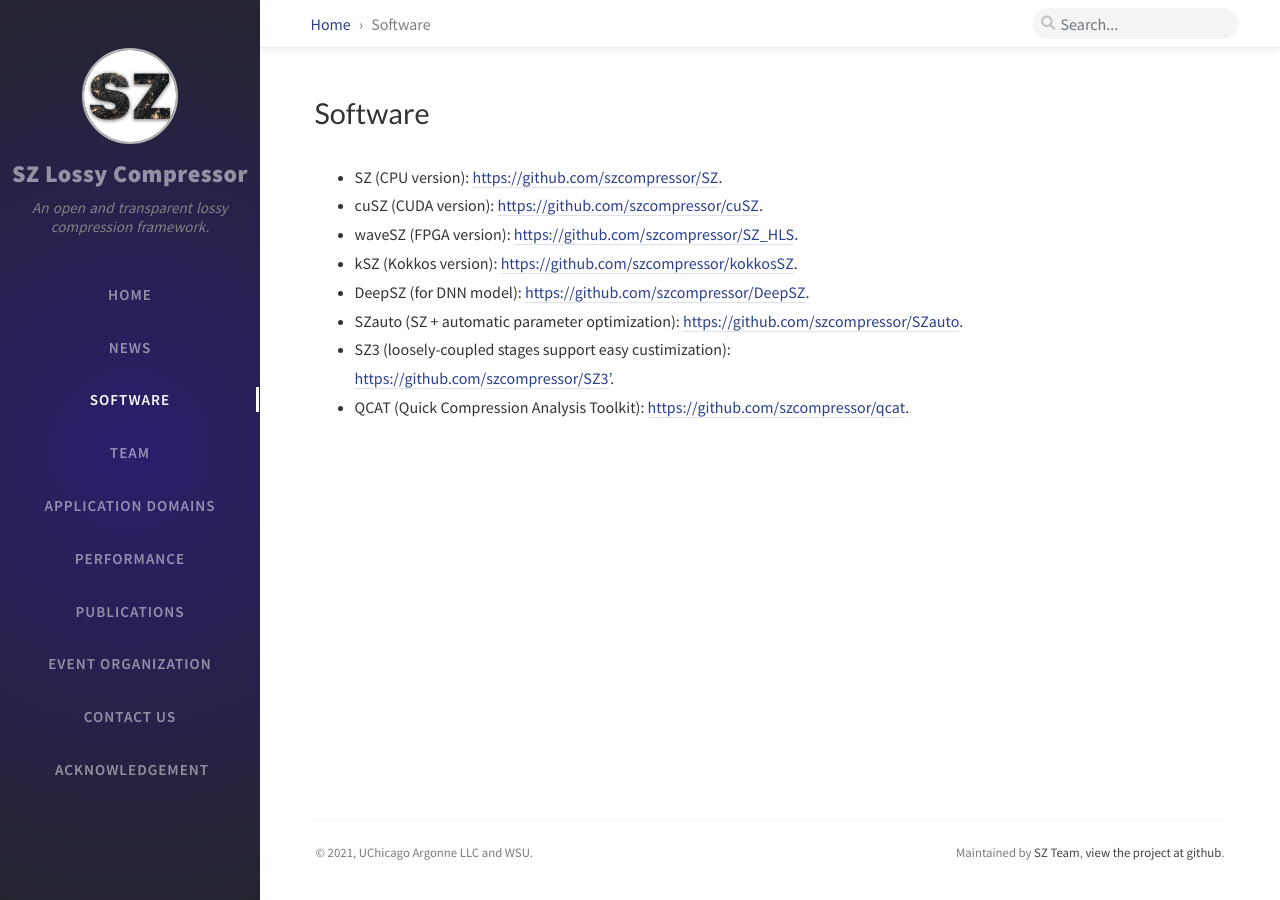
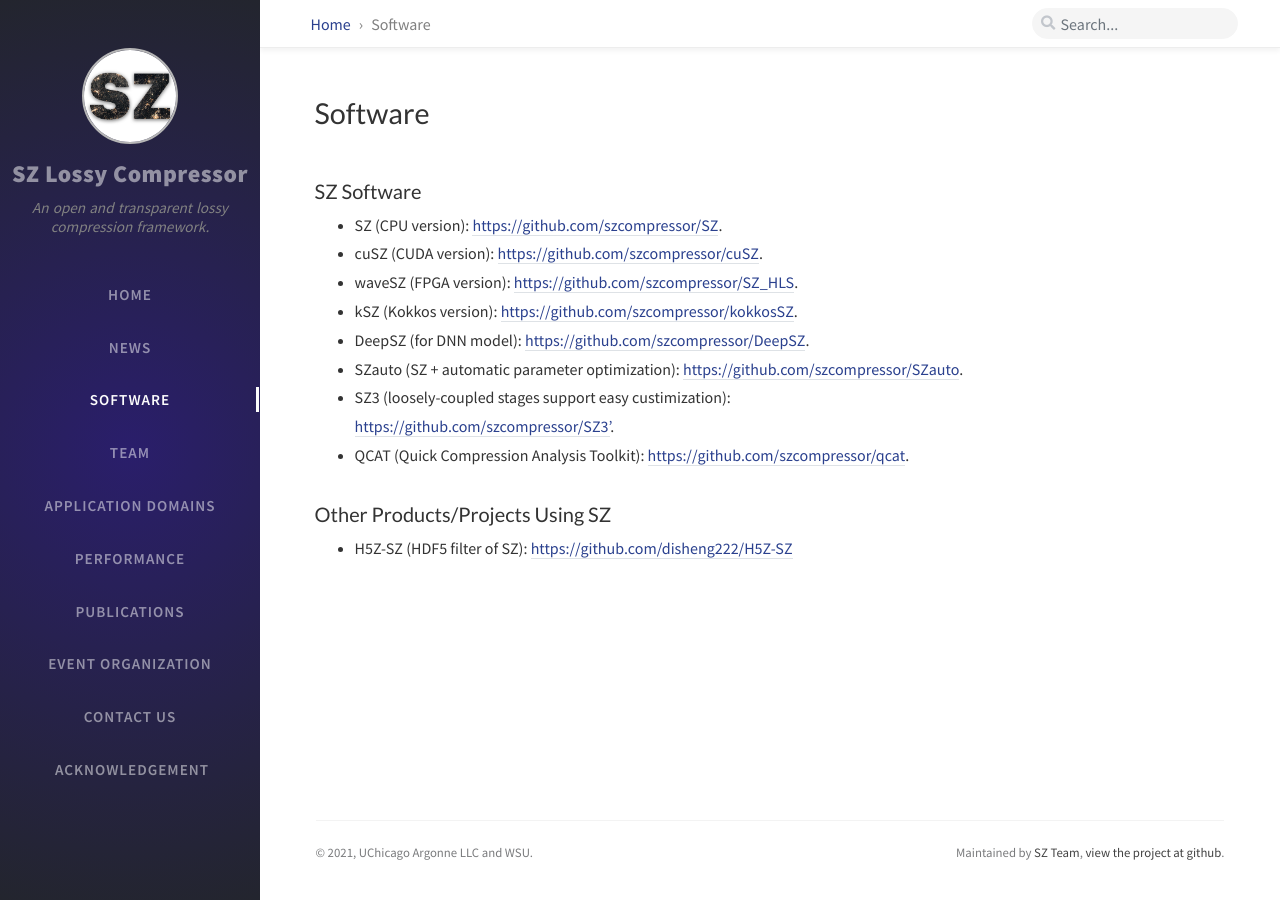
Before and after one commit to szcompressor/szcompressor.github.io, a Jekyll site: the page built from tabs/software.md, in a window 1280 px wide. Built offline with Jekyll 4.4.1, drawn with Linux system fonts in a browser that asks for light colours; nearby versions of some CDN libraries; comment, search, counter and statistics services are not loaded.

Commit message:
add projects/projects using SZ

```diff
--- a/tabs/software.md
+++ b/tabs/software.md
@@ -1,6 +1,8 @@
 ---
 title: Software
 ---
+
+<div id="instrument"><h3>SZ Software</h3></div>
 
 - SZ (CPU version): [https://github.com/szcompressor/SZ](https://github.com/szcompressor/SZ).
 - cuSZ (CUDA version): [https://github.com/szcompressor/cuSZ](https://github.com/szcompressor/cuSZ).
@@ -10,3 +12,8 @@
 - SZauto (SZ + automatic parameter optimization): [https://github.com/szcompressor/SZauto](https://github.com/szcompressor/SZauto).
 - SZ3 (loosely-coupled stages support easy custimization): [https://github.com/szcompressor/SZ3'](https://github.com/szcompressor/SZ3).
 - QCAT (Quick Compression Analysis Toolkit): [https://github.com/szcompressor/qcat](https://github.com/szcompressor/qcat).
+
+
+<div id="instrument"><h3>Other Products/Projects Using SZ </h3></div>
+
+- H5Z-SZ (HDF5 filter of SZ): [https://github.com/disheng222/H5Z-SZ](https://github.com/disheng222/H5Z-SZ)
```
